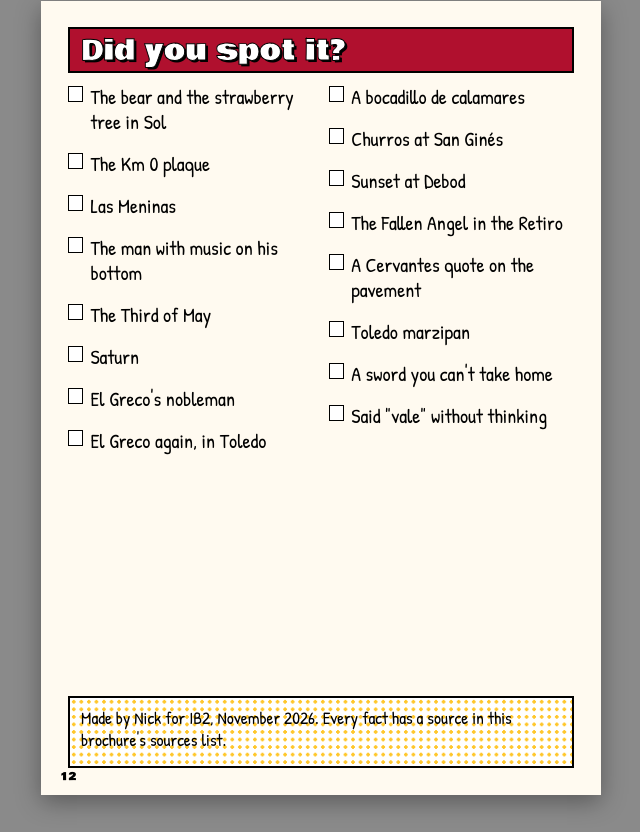
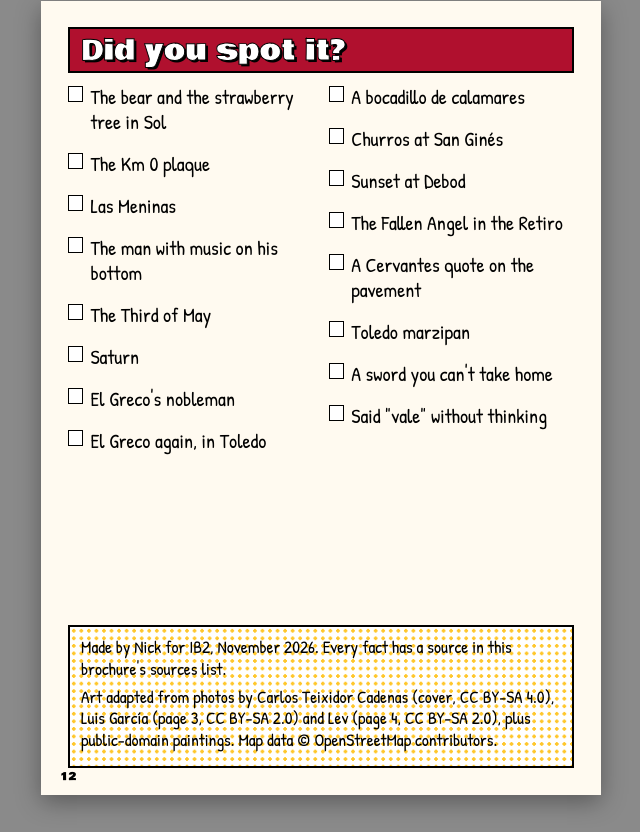
Before and after one commit to nitrimandylis/madrid-brochure, a plain HTML site: page index.html in a window 1280 px wide. Shown: the part 9183-10015 px from the top of the page, without its empty margins (319-959 px from the left). Drawn offline with Linux system fonts and the light colour scheme.

Commit message:
credit CC BY-SA photographers

```diff
--- a/index.html
+++ b/index.html
@@ -548,6 +548,7 @@
   </ul>
   <div class="panel dots-sol" style="margin-top: auto">
     <p>Made by Nick for IB2, November 2026. Every fact has a source in this brochure's sources list.</p>
+    <p class="small">Art adapted from photos by Carlos Teixidor Cadenas (cover, CC BY-SA 4.0), Luis García (page 3, CC BY-SA 2.0) and Lev (page 4, CC BY-SA 2.0), plus public-domain paintings. Map data © OpenStreetMap contributors.</p>
   </div>
   <span class="folio">12</span>
 </section>
```
